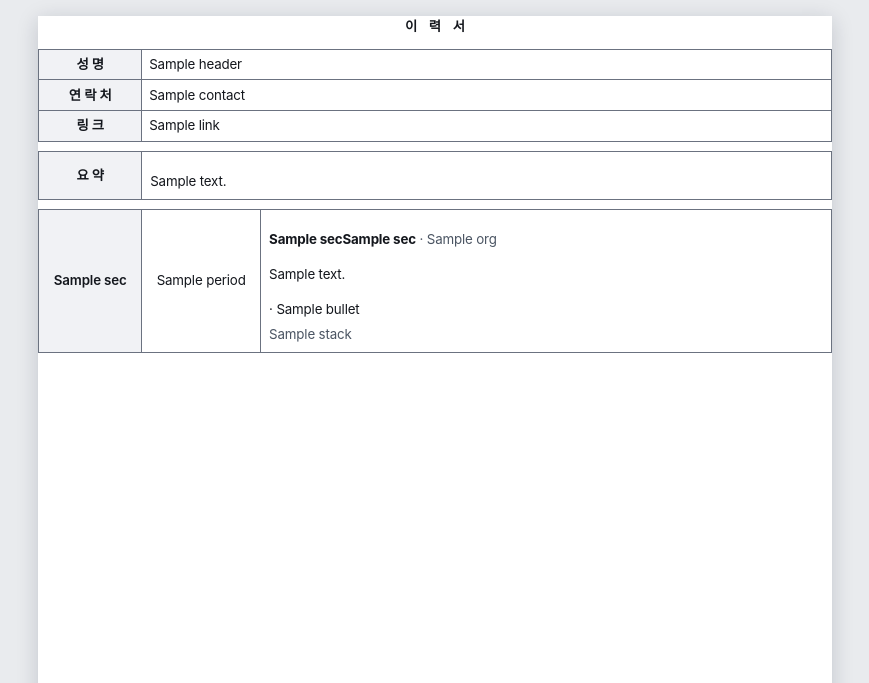
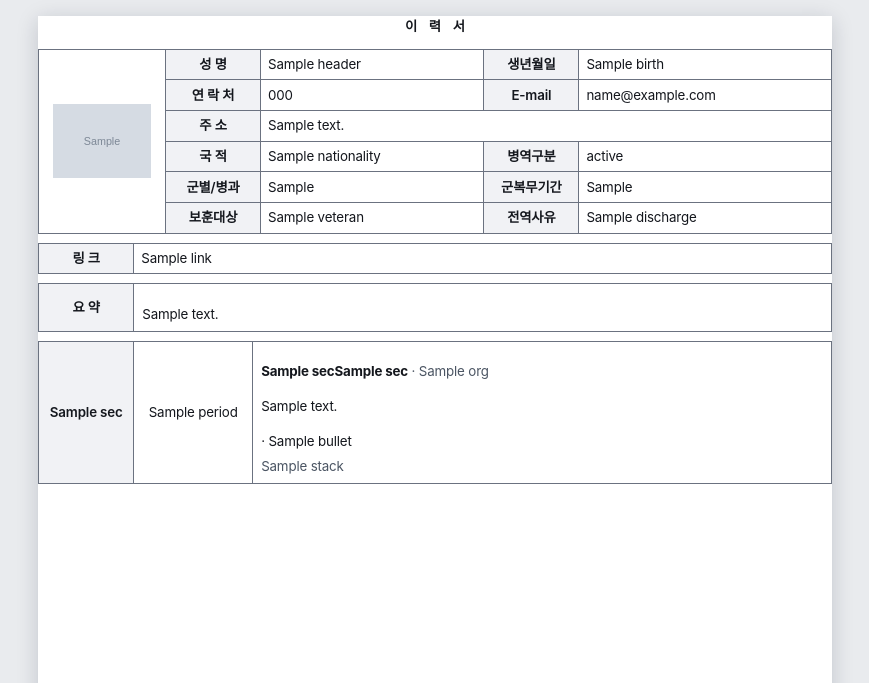
Before and after one commit to kimtaejin3/one-form, a Python web app: template apps/backend/app/resume/templates/formal.html in a window 1280 px wide. Shown: the top 683 px of the page, without its empty margins (205-1074 px from the left). Run offline with Jinja, Linux system fonts and the light colour scheme; the template is opened without the code that fills it: most values are stand-ins (such as "Sample title", 1, 10 or a date in 2020); grey boxes marked "Sample" are stand-in pictures.

Commit message:
feat(profile,resume): 프로필 모델 확장 + 형식=완전한 입사지원서
- Personal에 생년월일·국적·병역(구분/군별/복무기간)·보훈·전역사유,
  Education에 입학/졸업/학위 필드 추가(기본값 ""). 목·DB 프로필을 실 데이터로.
- ResumeDoc.personal(ResumePersonal) 추가, 시드가 인적사항·학력 세부 매핑.
- formal 템플릿을 미래산업식 완전 입사지원서로: 인적사항 표(사진칸)+학력사항
  표(입학/졸업/학위/졸업여부)+경력사항 표(입사/퇴사). 학력→경력 순 정렬.

Co-Authored-By: Claude Opus 4.8 <noreply@anthropic.com>

```diff
--- a/apps/backend/app/resume/templates/formal.html
+++ b/apps/backend/app/resume/templates/formal.html
@@ -3,8 +3,8 @@
 <head>
 <meta charset="utf-8">
 <style>
-  /* 한국 표준 입사지원서 — dev/resume 의 application.css 표(table) 형식을 이식.
-     인적사항 표 + 섹션별(경력·학력·자격…) 구분 라벨 표. 무채색·회색 라벨·얇은 테두리. */
+  /* 한국 표준 입사지원서 — dev/resume 의 application.css 완전 이식.
+     인적사항 표(사진칸 포함) + 학력사항 표 + 경력사항 표 + 구분 라벨 표. 무채색. */
   @page { size: A4; margin: {{ margin }}; }
   @media screen {
     html { background: #e9ebee; }
@@ -27,10 +27,14 @@
   th, td { border: 0.7px solid #6b7280; padding: 4.5px 7px; vertical-align: middle; font-size: {{ base_pt - 2 }}pt; }
   th { background: #f1f2f5; font-weight: 600; text-align: center; white-space: nowrap; }
   td.c { text-align: center; }
-  .side { background: #f1f2f5; font-weight: 600; text-align: center; width: 13%; white-space: nowrap; }
-  .personal th { width: 13%; }
+  .side { background: #f1f2f5; font-weight: 600; text-align: center; width: 12%; white-space: nowrap; }
+  .personal th { width: 12%; }
+  .personal .photo {
+    width: 16%; text-align: center; color: #6b7280; font-size: {{ base_pt - 3 }}pt; padding: 6px;
+  }
+  .personal .photo img { display: block; width: 100%; max-width: 26mm; margin: 0 auto; object-fit: cover; }
   td.para { padding: 6px 8px; text-align: left; }
-  td.para p { margin-bottom: 4px; line-height: 1.62; }
+  td.para p { margin-bottom: 4px; line-height: 1.6; }
   td.para p:last-child { margin-bottom: 0; }
   td.para p.dot { padding-left: 10px; text-indent: -10px; }
   td.para p.dot::before { content: '· '; }
@@ -45,32 +49,67 @@
 
     <table class="personal">
       <tr>
+        <td class="photo" rowspan="6">{% if doc.personal.photo %}<img src="{{ doc.personal.photo }}" alt="사진">{% else %}(사진){% endif %}</td>
         <th>성 명</th><td>{{ doc.header.name }}</td>
+        <th>생년월일</th><td>{{ doc.personal.birth }}</td>
       </tr>
-      {% if doc.header.contact %}
-      <tr><th>연 락 처</th><td>{{ doc.header.contact | join('   ·   ') }}</td></tr>
-      {% endif %}
-      {% if doc.header.links %}
-      <tr><th>링 크</th><td>{% for l in doc.header.links %}{{ l.label }}{% if not loop.last %}   ·   {% endif %}{% endfor %}</td></tr>
-      {% endif %}
+      <tr><th>연 락 처</th><td>{{ doc.personal.phone }}</td><th>E-mail</th><td>{{ doc.personal.email }}</td></tr>
+      <tr><th>주 소</th><td colspan="3">{{ doc.personal.address }}</td></tr>
+      <tr><th>국 적</th><td>{{ doc.personal.nationality }}</td><th>병역구분</th><td>{{ doc.personal.military_status }}</td></tr>
+      <tr><th>군별/병과</th><td>{{ doc.personal.military_branch }}</td><th>군복무기간</th><td>{{ doc.personal.military_period }}</td></tr>
+      <tr><th>보훈대상</th><td>{{ doc.personal.veteran }}</td><th>전역사유</th><td>{{ doc.personal.discharge }}</td></tr>
     </table>
 
-    {% if doc.summary %}
-    <table>
-      <tr><th class="side">요 약</th><td class="para"><p>{{ doc.summary }}</p></td></tr>
-    </table>
+    {% if doc.header.links %}
+    <table><tr><th class="side">링 크</th><td>{% for l in doc.header.links %}{{ l.label }}{% if not loop.last %}   ·   {% endif %}{% endfor %}</td></tr></table>
     {% endif %}
 
-    {% for sec in sections %}
+    {% if doc.summary %}
+    <table><tr><th class="side">요 약</th><td class="para"><p>{{ doc.summary }}</p></td></tr></table>
+    {% endif %}
+
+    {# 입사지원서 순서: 학력 → 경력 → 나머지 (seed 순서와 무관하게 표준 양식 순서로) #}
+    {% for sec in sections if sec.type.value == 'education' %}
+    <table>
+      <tr><th class="side">구 분</th><th>입학</th><th>졸업</th><th>학위</th><th>학교명</th><th>전공</th><th>졸업여부</th></tr>
+      {% for it in sec.items %}
+      <tr>
+        {% if loop.first %}<td class="side" rowspan="{{ sec.items | length }}">학력사항</td>{% endif %}
+        <td class="c">{{ it.admission }}</td>
+        <td class="c">{{ it.graduation }}</td>
+        <td class="c">{{ it.degree }}</td>
+        <td class="c">{{ it.title }}</td>
+        <td class="c">{{ it.org }}</td>
+        <td class="c">{{ it.status }}</td>
+      </tr>
+      {% endfor %}
+    </table>
+    {% endfor %}
+
+    {% for sec in sections if sec.type.value == 'career' %}
+    <table>
+      <tr><th class="side">구 분</th><th>입사</th><th>퇴사</th><th>회사명</th><th>직위</th><th>담당업무</th></tr>
+      {% for it in sec.items %}
+      <tr>
+        {% if loop.first %}<td class="side" rowspan="{{ sec.items | length }}">경력사항</td>{% endif %}
+        <td class="c">{{ it.period.split('~')[0] | trim }}</td>
+        <td class="c">{{ (it.period.split('~')[1] | trim) if '~' in it.period else '' }}</td>
+        <td class="c">{{ it.org }}</td>
+        <td class="c">{{ it.title }}</td>
+        <td class="para">{% for b in it.bullets %}{{ b }}{% if not loop.last %} / {% endif %}{% endfor %}</td>
+      </tr>
+      {% endfor %}
+    </table>
+    {% endfor %}
+
+    {% for sec in sections if sec.type.value not in ['education', 'career'] %}
     <table>
       {% for it in sec.items %}
       <tr>
         {% if loop.first %}<th class="side" rowspan="{{ sec.items | length }}">{{ sec.title }}</th>{% endif %}
         <td class="c" style="width: 15%">{{ it.period or '' }}</td>
         <td class="para">
-          {% if it.title or it.name or it.org %}
-          <p><span class="r-title">{{ it.title }}{% if it.name %}{{ it.name }}{% endif %}</span>{% if it.org %} <span class="r-sub">· {{ it.org }}</span>{% endif %}</p>
-          {% endif %}
+          {% if it.title or it.name or it.org %}<p><span class="r-title">{{ it.title }}{% if it.name %}{{ it.name }}{% endif %}</span>{% if it.org %} <span class="r-sub">· {{ it.org }}</span>{% endif %}</p>{% endif %}
           {% if it.note %}<p>{{ it.note }}</p>{% endif %}
           {% for b in it.bullets %}<p class="dot">{{ b }}</p>{% endfor %}
           {% if it.stack %}<p class="r-stack">{{ it.stack | join('  ·  ') }}</p>{% endif %}
```
Also changed, not shown: apps/backend/app/profile/repository.py (+20 -11 lines), apps/backend/app/profile/schemas.py (+12 -0 lines), apps/backend/app/resume/schemas.py (+16 -0 lines), apps/backend/app/resume/service.py (+15 -3 lines), apps/web/src/shared/api/schema.ts (+124 -0 lines).
